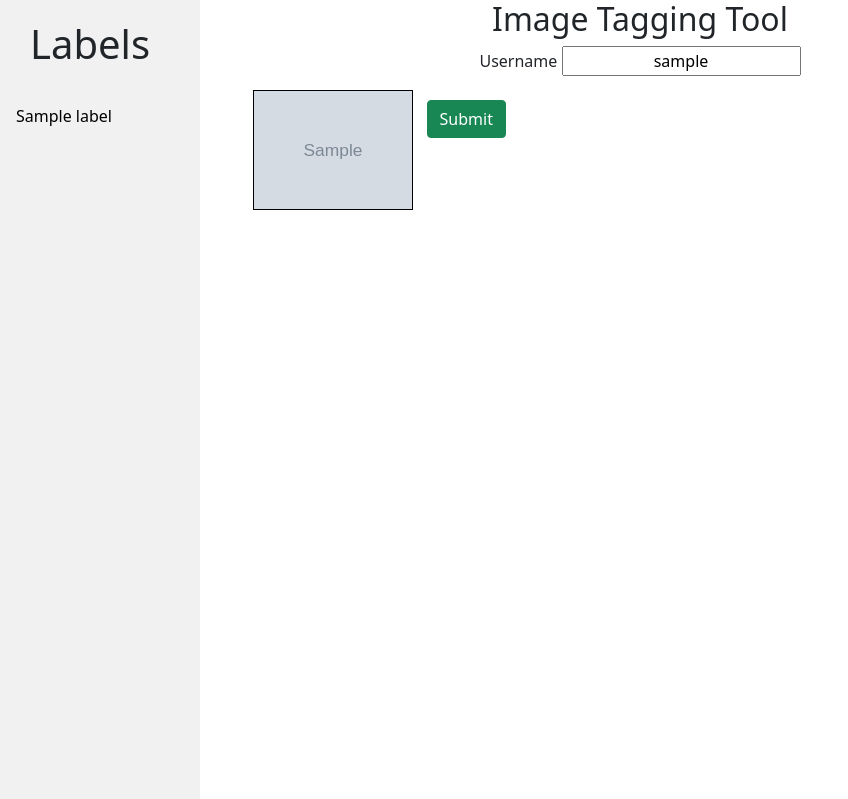
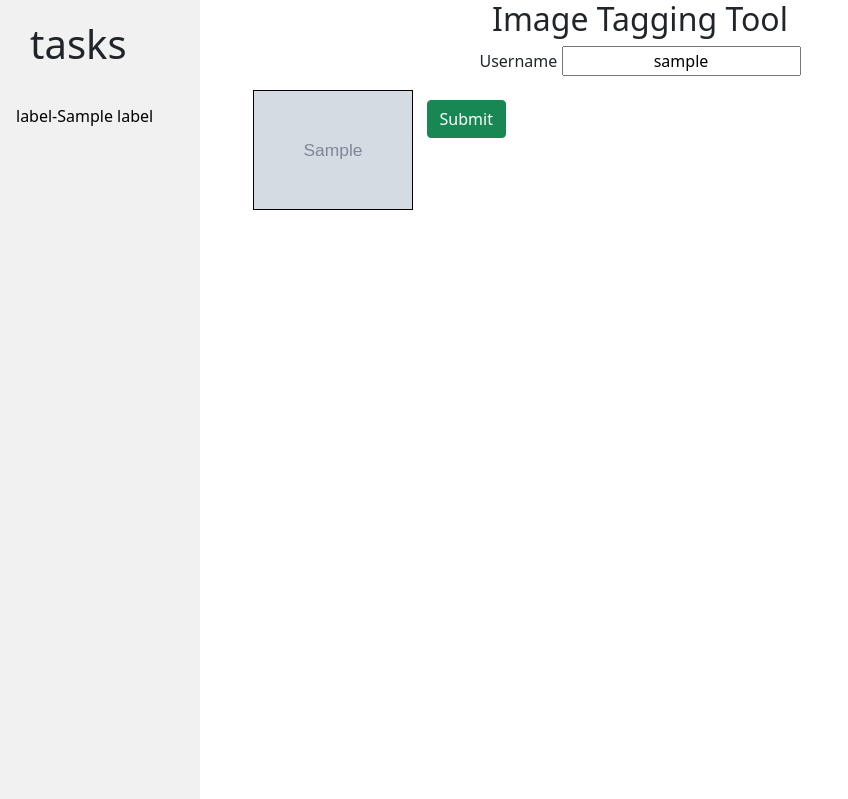
Before and after one commit to kk-digital/kcg-image-tools, a Flask app: template image-tagging-tool/templates/index.html in a window 1280 px wide. Shown: the top 799 px of the page, without its empty margins (0-848 px from the left). Run offline with Flask 2, Linux system fonts and the light colour scheme; the template is opened without the code that fills it: most values are stand-ins (such as "Sample title", 1, 10 or a date in 2020); grey boxes marked "Sample" are stand-in pictures.

Commit message:
renamed the titles

```diff
--- a/image-tagging-tool/templates/index.html
+++ b/image-tagging-tool/templates/index.html
@@ -2,10 +2,10 @@
 
 <ul>
     <li style="display: block; padding: 20px 30px;">
-        <h1>Labels</h1>
+        <h1>tasks</h1>
     </li>
     {% for label in labels %}
-    <li><a class="{{'active' if label.name == active_label}}" href="#{{label.name}}">{{label.name}}</a></li>
+    <li><a class="{{'active' if 'label-' + label.name ==  active_label}}" href="#{{label.name}}">label-{{label.name}}</a></li>
     {% endfor %}
 </ul>
 
```
